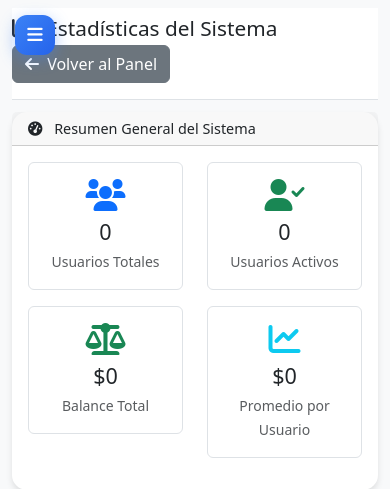
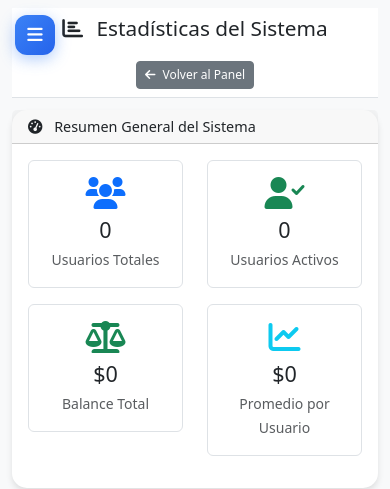
Before and after one commit to DavidGR0788/presupuesto, a Flask app: page /admin/estadisticas in a window 390 px wide. Shown: the top 489 px of the page. Run offline with Flask 3, Linux system fonts and the light colour scheme; the visitor is signed in with stand-in values (Sample User, id 1); data that the repository does not hold is empty; parts of the project's set-up code (start-up, migrations or seed data) failed here and were passed over.

Commit message:
Actualizar Panel Admin (statistics) en movil

```diff
--- a/templates/admin/statistics.html
+++ b/templates/admin/statistics.html
@@ -3,13 +3,16 @@
 {% block title %}Estadísticas del Sistema - Administración{% endblock %}
 
 {% block content %}
+<!-- ✅ MEJORADO: Header centrado con botón volver debajo del hamburguesa -->
 <div class="d-flex justify-content-between flex-wrap flex-md-nowrap align-items-center pt-3 pb-2 mb-3 border-bottom">
-    <h1 class="h2">
-        <i class="fas fa-chart-bar me-2"></i>
-        Estadísticas del Sistema
-    </h1>
-    <div class="btn-toolbar mb-2 mb-md-0">
-        <a href="{{ url_for('admin.index') }}" class="btn btn-secondary">
+    <div class="col-12 text-center text-md-start mb-2 mb-md-0">
+        <h1 class="h2">
+            <i class="fas fa-chart-bar me-2"></i>
+            Estadísticas del Sistema
+        </h1>
+    </div>
+    <div class="col-12 text-center text-md-end">
+        <a href="{{ url_for('admin.index') }}" class="btn btn-secondary btn-sm">
             <i class="fas fa-arrow-left me-1"></i>
             Volver al Panel
         </a>
@@ -339,4 +342,54 @@
         </div>
     </div>
 </div>
+
+<style>
+/* ✅ MEJORADO: Estilos para header centrado */
+@media (max-width: 767.98px) {
+    .d-flex.justify-content-between.flex-wrap.flex-md-nowrap.align-items-center.pt-3.pb-2.mb-3.border-bottom {
+        flex-direction: column;
+        text-align: center;
+    }
+
+    .d-flex.justify-content-between.flex-wrap.flex-md-nowrap.align-items-center.pt-3.pb-2.mb-3.border-bottom h1.h2 {
+        width: 100%;
+        text-align: center;
+        margin-bottom: 1rem;
+    }
+
+    .d-flex.justify-content-between.flex-wrap.flex-md-nowrap.align-items-center.pt-3.pb-2.mb-3.border-bottom .col-12.text-center.text-md-end {
+        margin-top: 0.5rem;
+    }
+}
+
+/* Para desktop: alinear a la izquierda */
+@media (min-width: 768px) {
+    .d-flex.justify-content-between.flex-wrap.flex-md-nowrap.align-items-center.pt-3.pb-2.mb-3.border-bottom {
+        flex-direction: row;
+    }
+
+    .d-flex.justify-content-between.flex-wrap.flex-md-nowrap.align-items-center.pt-3.pb-2.mb-3.border-bottom h1.h2 {
+        text-align: left;
+        margin-bottom: 0;
+    }
+
+    .d-flex.justify-content-between.flex-wrap.flex-md-nowrap.align-items-center.pt-3.pb-2.mb-3.border-bottom .col-12.text-center.text-md-end {
+        margin-top: 0;
+    }
+}
+
+/* Mejoras para móviles */
+@media (max-width: 991.98px) {
+    /* Ajustar tarjetas de resumen en móvil */
+    .col-md-3 {
+        margin-bottom: 1rem;
+    }
+
+    /* Mejorar botones en móvil */
+    .btn-sm {
+        padding: 0.25rem 0.5rem;
+        font-size: 0.75rem;
+    }
+}
+</style>
 {% endblock %}
```
